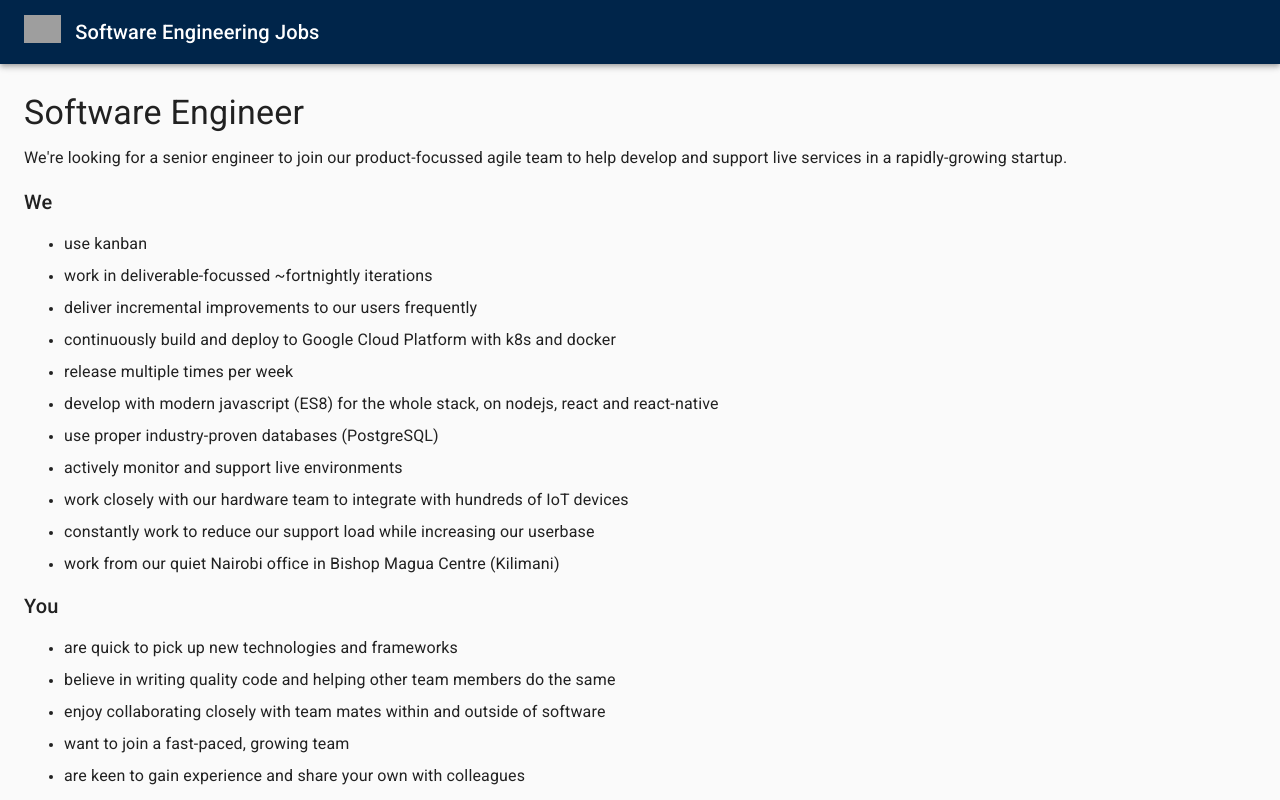
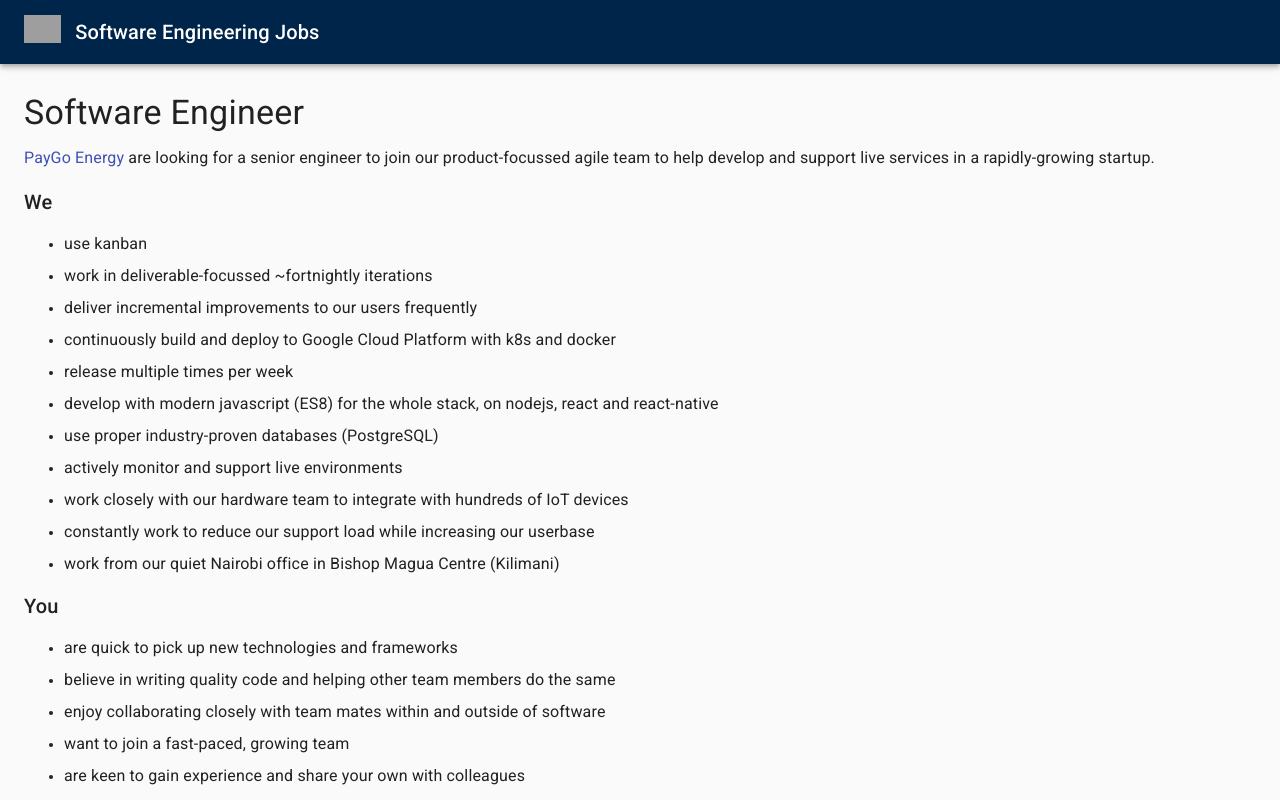
Before and after one commit to PayGo-Energy/dev.paygoenergy.co, a React (Create React App) app: page / in a window 1280 px wide. Shown: the top 800 px of the page. Built offline with nearby package versions, Linux system fonts and the light colour scheme; grey boxes are pictures that could not be loaded.

Commit message:
Add link to homepage in job ad

```diff
--- a/src/job-ad.js
+++ b/src/job-ad.js
@@ -3,7 +3,7 @@
 const jobAd =
 '# Software Engineer\n' +
 '\n' +
-'We\'re looking for a senior engineer to join our product-focussed agile team to help develop and support live services in a rapidly-growing startup.\n' +
+'[PayGo Energy](https://www.paygoenergy.co) are looking for a senior engineer to join our product-focussed agile team to help develop and support live services in a rapidly-growing startup.\n' +
 '\n' +
 '\n' +
 '## We\n' +
```
Also changed, not shown: 8 other files (tests, documents, lock files or other folders).
